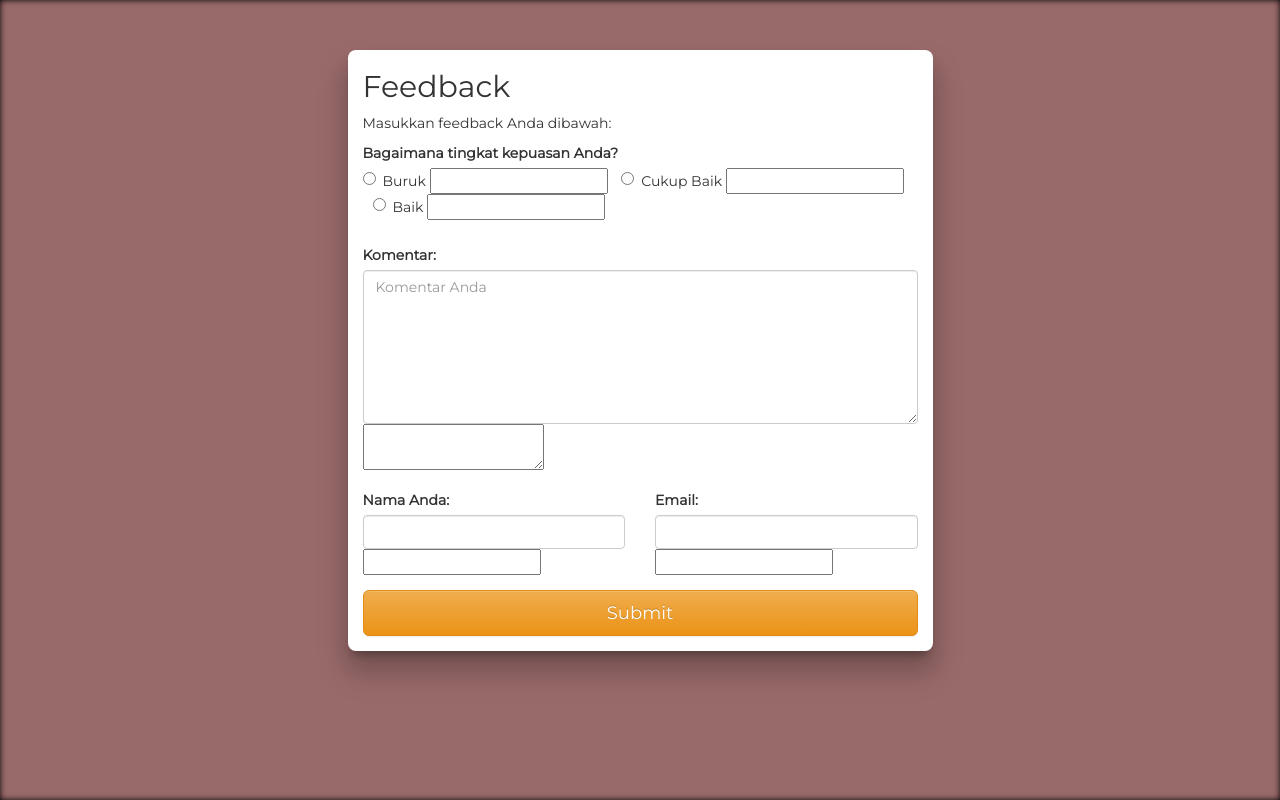
After one commit to rayrayray15/tugas-tengah-semester-pbp, a Django app: template beranda/templates/formpage.html in a window 1280 px wide. The commit adds this page. Run offline with Django 3.2, Linux system fonts and the light colour scheme; the template is opened without the code that fills it, so the values that code supplies are empty, except form fields; tables that the repository leaves empty hold one stand-in row (values such as "Sample post"); form fields are guessed from the names that the template uses; some libraries are stand-ins or nearby versions.

Commit message:
Made forms for beranda

```diff
--- /dev/null
+++ b/beranda/static/form.css
@@ -0,0 +1,31 @@
+
+body {
+	background-color: #000;
+}
+html,
+body {
+	height: 100%;
+}
+.imagebg {
+	background-color: #FFB1B1;
+	background-repeat: no-repeat;
+	background-position: center center;
+	background-size: cover;
+	background-attachment: fixed;
+	position: fixed;
+	top: 0;
+	left: 0;
+	right: 0;
+	bottom: 0;
+	-webkit-filter: blur(3px);
+  filter: blur(3px);
+  opacity: 0.6;
+  filter: alpha(opacity=60);
+}
+.form-container
+{
+	background-color: #fff;
+    box-shadow: 0 16px 24px 2px rgba(0,0,0,0.14), 0 20px 30px 5px rgba(0,0,0,0.12), 0 8px 10px -5px rgba(0,0,0,0.3);
+    border-radius: 8px;
+    font-family: 'Montserrat', Arial, Helvetica, sans-serif;
+}
--- /dev/null
+++ b/beranda/static/form.js
@@ -0,0 +1,63 @@
+
+$(function()
+{
+    function after_form_submitted(data)
+    {
+        if(data.result == 'success')
+        {
+            $('form#reused_form').hide();
+            $('#success_message').show();
+            $('#error_message').hide();
+        }
+        else
+        {
+            $('#error_message').append('<ul></ul>');
+
+            jQuery.each(data.errors,function(key,val)
+            {
+                $('#error_message ul').append('<li>'+key+':'+val+'</li>');
+            });
+            $('#success_message').hide();
+            $('#error_message').show();
+
+            //reverse the response on the button
+            $('button[type="button"]', $form).each(function()
+            {
+                $btn = $(this);
+                label = $btn.prop('orig_label');
+                if(label)
+                {
+                    $btn.prop('type','submit' );
+                    $btn.text(label);
+                    $btn.prop('orig_label','');
+                }
+            });
+
+        }//else
+    }
+
+	$('#reused_form').submit(function(e)
+      {
+        e.preventDefault();
+
+        $form = $(this);
+        //show some response on the button
+        $('button[type="submit"]', $form).each(function()
+        {
+            $btn = $(this);
+            $btn.prop('type','button' );
+            $btn.prop('orig_label',$btn.text());
+            $btn.text('Sending ...');
+        });
+
+
+                    $.ajax({
+                type: "POST",
+                url: 'handler.php',
+                data: $form.serialize(),
+                success: after_form_submitted,
+                dataType: 'json'
+            });
+
+      });
+});
--- a/beranda/templates/stat.html
+++ b/beranda/templates/feedback2.html
@@ -5,6 +5,6 @@
     <title>Title</title>
 </head>
 <body>
-    <h1>STATISTIKA (DUMMY)</h1>
+
 </body>
 </html>
--- /dev/null
+++ b/beranda/templates/formpage.html
@@ -0,0 +1,81 @@
+{% load static %}
+<!DOCTYPE html>
+<html lang="en">
+    <head>
+        <meta charset="utf-8">
+        <meta http-equiv="X-UA-Compatible" content="IE=edge">
+        <meta name="viewport" content="width=device-width, initial-scale=1">
+        <title>Feedback Form</title>
+        <!-- Latest compiled and minified CSS -->
+        <link rel="stylesheet" href="https://maxcdn.bootstrapcdn.com/bootstrap/3.3.7/css/bootstrap.min.css" >
+        <!-- Optional theme -->
+        <link rel="stylesheet" href="https://maxcdn.bootstrapcdn.com/bootstrap/3.3.7/css/bootstrap-theme.min.css" >
+        <script src="https://ajax.googleapis.com/ajax/libs/jquery/1.12.4/jquery.min.js"></script>
+        <link href="https://fonts.googleapis.com/css?family=Montserrat" rel="stylesheet">
+        <link rel="stylesheet" type="text/css" href="{% static 'form.css' %}" >
+        <script src="{% static 'form.js' %}"></script>
+    </head>
+    <body >
+        <div class="container">
+            <div class="imagebg"></div>
+            <div class="row " style="margin-top: 50px">
+                <div class="col-md-6 col-md-offset-3 form-container">
+                    <h2>Feedback</h2>
+                    <p> Masukkan feedback Anda dibawah: </p>
+                    <form method="POST" action="">
+                    {% csrf_token %}
+                    <!-- <form role="form" method="post" id="reused_form"> -->
+                        <div class="row">
+                            <div class="col-sm-12 form-group">
+                                <label>Bagaimana tingkat kepuasan Anda?</label>
+                                <p>
+                                    <label class="radio-inline">
+                                        <input type="radio" name="experience" id="radio_experience" value="bad" >
+                                        Buruk
+                                        {{ form.experience }}
+                                    </label>
+                                    <label class="radio-inline">
+                                        <input type="radio" name="experience" id="radio_experience" value="average" >
+                                        Cukup Baik
+                                        {{ form.experience }}
+                                    </label>
+                                    <label class="radio-inline">
+                                        <input type="radio" name="experience" id="radio_experience" value="good" >
+                                        Baik
+                                        {{ form.experience }}
+                                    </label>
+                                </p>
+                            </div>
+                        </div>
+                        <div class="row">
+                            <div class="col-sm-12 form-group">
+                                <label for="comments"> Komentar:</label>
+                                <textarea class="form-control" type="textarea" name="comments" id="comments" placeholder="Komentar Anda" maxlength="6000" rows="7"></textarea>
+                                {{ form.comments }}
+                            </div>
+                        </div>
+                        <div class="row">
+                            <div class="col-sm-6 form-group">
+                                <label for="name"> Nama Anda:</label>
+                                <input type="text" class="form-control" id="name" name="name" required>
+                                {{ form.name }}
+                            </div>
+                            <div class="col-sm-6 form-group">
+                                <label for="email"> Email:</label>
+                                <input type="email" class="form-control" id="email" name="email" required>
+                                {{ form.email }}
+                            </div>
+                        </div>
+                        <div class="row">
+                            <div class="col-sm-12 form-group">
+                                <button type="submit" class="btn btn-lg btn-warning btn-block" >Submit</button>
+                            </div>
+                        </div>
+                    </form>
+                    <div id="success_message" style="width:100%; height:100%; display:none; "> <h3>Feedback Anda berhasil dikirim!</h3> </div>
+                    <div id="error_message" style="width:100%; height:100%; display:none; "> <h3>Error</h3> Maaf, terdapat error dalam mengirim feedback Anda. </div>
+                </div>
+            </div>
+        </div>
+    </body>
+</html>
```
Also changed, not shown: beranda/forms_homepage.py (added, +12 -0 lines), beranda/templates/LokVaksin.html (deleted, +0 -10 lines), beranda/templates/Tanyajawab.html (deleted, +0 -10 lines), beranda/static/images/feedback.png (added).
